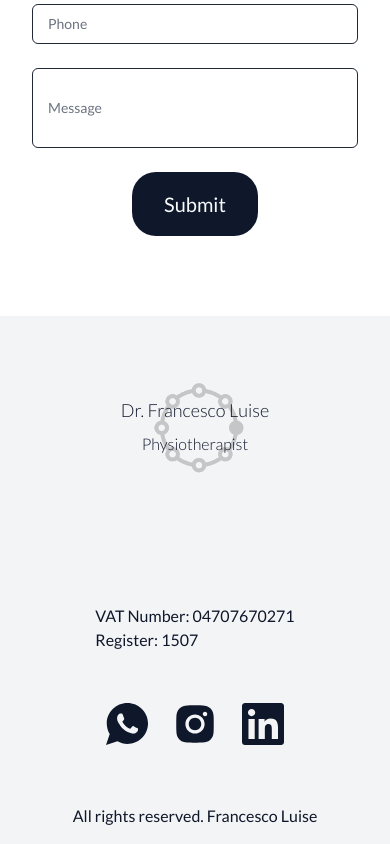
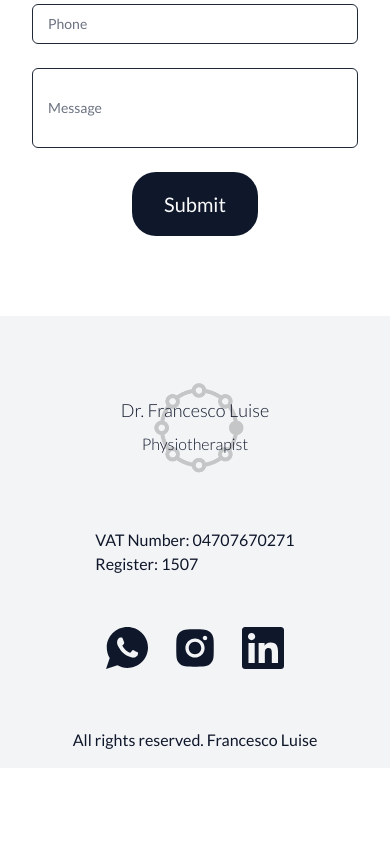
Before and after one commit to AgSwitch/francesco-luise, a Next.js app: page /en in a window 390 px wide. Shown: the part 3744-4588 px from the top of the page. After the commit the page ends 4512 px from the top, so only its background shows below. Built offline with nearby package versions, Linux system fonts and the light colour scheme.

Commit message:
various fix

```diff
--- a/src/components/footer/Footer.jsx
+++ b/src/components/footer/Footer.jsx
@@ -11,7 +11,7 @@ const Footer = () => {
     return (
         <div className='flex flex-col items-center bg-secondary p-20 pb-4 gap-14'>
             <div className="w-full flex-col  gap-12 md:flex-row flex justify-between items-center">
-                <div className='flex-1'>
+                <div className='flex-1 mb-6'>
                     <Logo
                         className={`w-fit gap-1 md:gap-1 mb-0`}
                         titleClass="text-lg lg:text-2xl"
--- a/src/components/logo/Logo.jsx
+++ b/src/components/logo/Logo.jsx
@@ -1,10 +1,10 @@
 import { useTranslations } from "next-intl";
 import Image from "next/image";
 
-const Logo = ({className, titleClass="text-4xl md:text-6xl", descriptionClass="text-2xl md:text-4xl", logoSize=400}) => {
+const Logo = ({className='mb-[100px]', titleClass="text-4xl md:text-6xl", descriptionClass="text-2xl md:text-4xl", logoSize=400}) => {
     const t = useTranslations("hero");
     return (
-        <div className={`relative flex flex-col items-center gap-2 md:gap-5 z-40 mb-[100px] md:mb-0 ${className}`}>
+        <div className={`relative flex flex-col items-center gap-2 md:gap-5 z-40 md:mb-0 ${className}`}>
             <Image
                 src={'/logo.png'}
                 width={logoSize}
```
